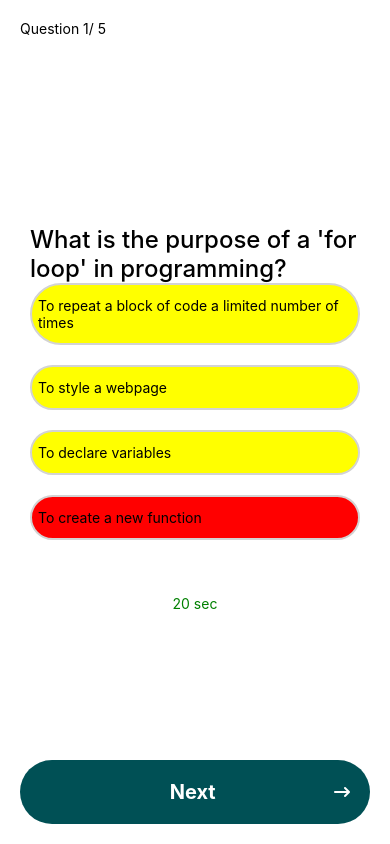
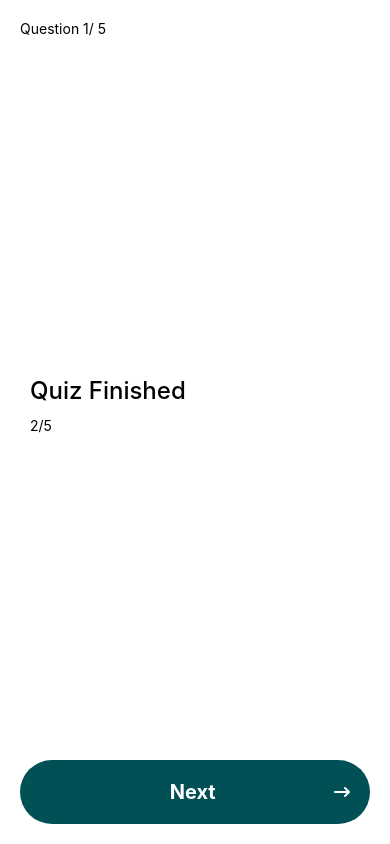
Before and after one commit to Prashantrajput11/machinecoding_quiz, a React Native app: screen / in a window 390 px wide. Built offline with nearby package versions, Linux system fonts and the light colour scheme.

Commit message:
added custom card component

```diff
--- a/src/app/QuizScreen.tsx
+++ b/src/app/QuizScreen.tsx
@@ -10,9 +10,10 @@ import React from "react";
 import QuestionCard from "../components/QuestionCard";
 import FontAwesome6 from "@expo/vector-icons/FontAwesome6";
 import questions from "../questions";
+import Card from "../components/Card";
 
 const QuizScreen = () => {
-	const question = questions[3];
+	const question = questions[30];
 	return (
 		<SafeAreaView style={styles.page}>
 			<View style={styles.container}>
@@ -20,11 +21,17 @@ const QuizScreen = () => {
 					<Text>Question 1/ 5</Text>
 				</View>
 
-				<View>
-					<QuestionCard question={question} />
+				{question ? (
+					<View>
+						<QuestionCard question={question} />
 
-					<Text style={styles.time}>20 sec</Text>
-				</View>
+						<Text style={styles.time}>20 sec</Text>
+					</View>
+				) : (
+					<Card title="Quiz Finished">
+						<Text style={{ gap: 10 }}>2/5</Text>
+					</Card>
+				)}
 
 				<Pressable style={styles.button}>
 					<Text style={styles.buttonText}>Next </Text>
--- /dev/null
+++ b/src/components/Card.tsx
@@ -0,0 +1,38 @@
+import { StyleSheet, Text, View } from "react-native";
+import React, { PropsWithChildren } from "react";
+
+// two ways to add types for children
+
+type Card = PropsWithChildren<{
+	title: string;
+}>;
+
+// type Card = {
+// 	title: string;
+// 	children: React.ReactNode;
+// };
+const Card = ({ title, children }: Card) => {
+	return (
+		<View style={styles.container}>
+			<Text style={styles.title}>{title}</Text>
+			{children}
+		</View>
+	);
+};
+
+export default Card;
+
+const styles = StyleSheet.create({
+	container: {
+		backgroundColor: "#fff",
+		paddingVertical: 40,
+		paddingHorizontal: 10,
+		boxShadow: "5 4 20 0 rgba(140, 127, 127, 0.5)",
+		borderRadius: 10,
+	},
+	title: {
+		fontSize: 24,
+		fontWeight: "500",
+		paddingVertical: 12,
+	},
+});
--- a/src/components/QuestionCard.tsx
+++ b/src/components/QuestionCard.tsx
@@ -2,6 +2,7 @@ import { StyleSheet, Text, View } from "react-native";
 import React from "react";
 import Options from "./Options";
 import { Question } from "../types";
+import Card from "./Card";
 
 type QuestionCard = {
 	question: Question;
@@ -13,9 +14,7 @@ const QuestionCard = ({ question }: QuestionCard) => {
 		console.warn("hello ");
 	};
 	return (
-		<View style={styles.questionCard}>
-			<Text style={styles.question}>{question.title}</Text>
-
+		<Card title={question.title}>
 			<View style={styles.optionContainer}>
 				{question.options.map((option) => (
 					<Options
@@ -26,24 +25,13 @@ const QuestionCard = ({ question }: QuestionCard) => {
 					/>
 				))}
 			</View>
-		</View>
+		</Card>
 	);
 };
 
 export default QuestionCard;
 
 const styles = StyleSheet.create({
-	questionCard: {
-		backgroundColor: "#fff",
-		paddingVertical: 40,
-		paddingHorizontal: 10,
-		boxShadow: "5 4 20 0 rgba(140, 127, 127, 0.5)",
-		borderRadius: 10,
-	},
-	question: {
-		fontSize: 24,
-		fontWeight: "500",
-	},
 	optionContainer: {
 		gap: 20,
 	},
```
